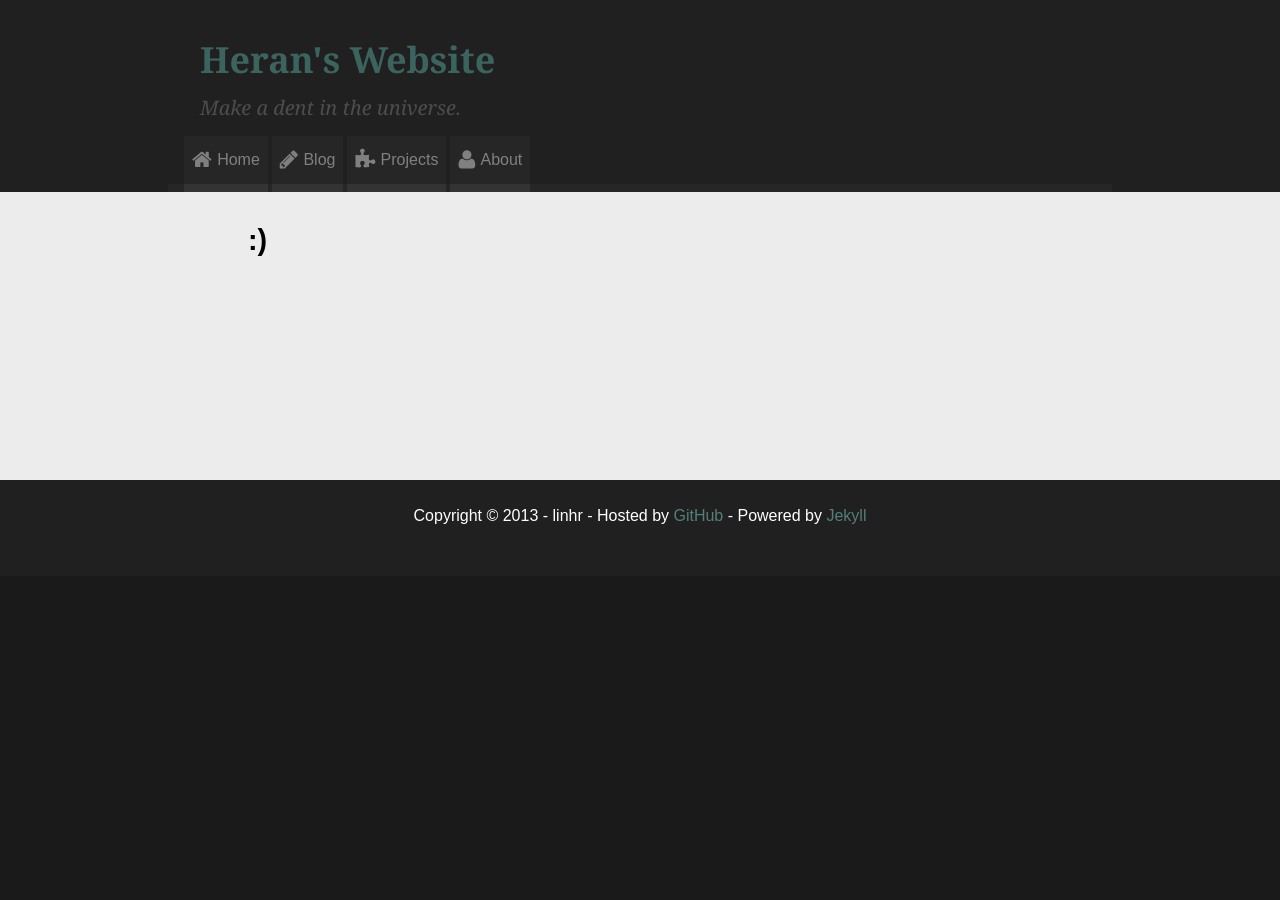
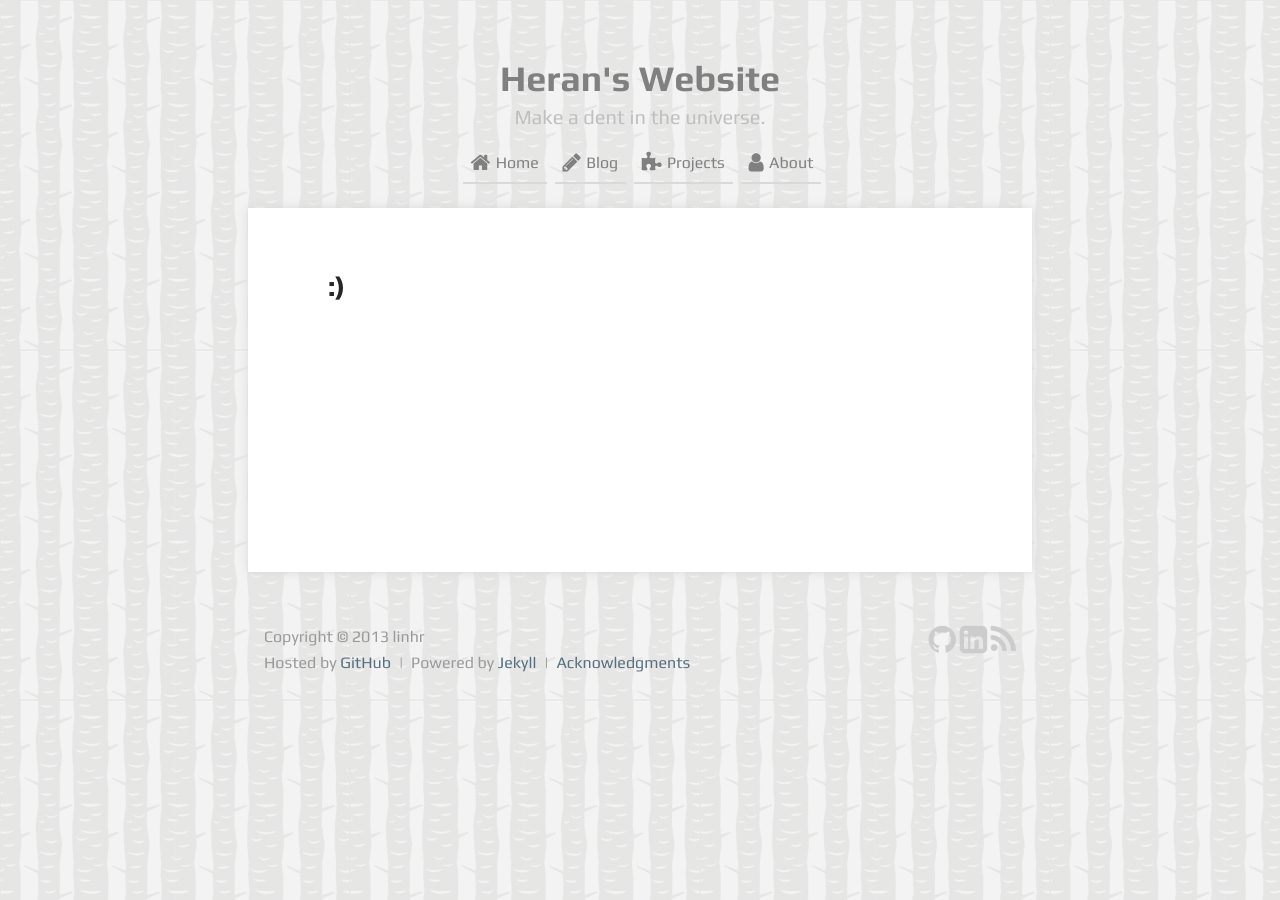
Before and after one commit to linhr/linhr.github.io, a Jekyll site: the page built from index.html, in a window 1280 px wide. Built offline with Jekyll 4.4.1, drawn with Linux system fonts in a browser that asks for light colours; nearby versions of some CDN libraries; Markdown is read by kramdown in place of the engine named in the settings.

Commit message:
change site theme

```diff
--- a/_layouts/default.html
+++ b/_layouts/default.html
@@ -7,10 +7,10 @@
     <meta charset="utf-8">
     <title>{{ page.title }}</title>
     <meta name="viewport" content="width=device-width,initial-scale=1">
-    <link rel="stylesheet" href="/stylesheets/screen.css">
+    <link rel="stylesheet" href="/stylesheets/screen.css" type="text/css">
+    <link rel="stylesheet" href="http://fonts.googleapis.com/css?family=Play:400,700" type="text/css">
   </head>
   <body>
-    <div class="header-wrap">
     <div class="container">
       <header class="banner">
         <div class="banner-inner">
@@ -28,25 +28,33 @@
           </ul>
         </div>
       </nav>
-      </div>
-    </div>
-    <div class="content-wrap">
-      <div class="container">
       <section class="main">
         <div class="main-inner">
           {{ content }}
         </div>
       </section>
-      </div>
-    </div>
-    <div class="footer-wrap">
-      <div class="container">
       <footer class="footer">
         <div class="footer-inner">
-            <p>Copyright &copy; {{ site.time | date: "%Y" }} - {{ site.author }} - Hosted by <a href="http://github.com/linhr/linhr.github.io" target="_blank">GitHub</a> - Powered by <a href="http://jekyllrb.com" target="_blank">Jekyll</a></p>
+          <div class="copyright">
+            <p>
+              Copyright &copy; {{ site.time | date: "%Y" }} {{ site.author }}
+              <br>
+              Hosted by <a href="http://github.com" target="_blank">GitHub</a>
+              &nbsp;|&nbsp;
+              Powered by <a href="http://jekyllrb.com" target="_blank">Jekyll</a>
+              &nbsp;|&nbsp;
+              <a href="{{ site.baseurl }}/about/acknowledgments/">Acknowledgments</a>
+            </p>
+          </div>
+          <div class="links">
+            <p>
+              <a href="http://github.com/linhr/"><i class="icon icon-github"></i></a>
+              <a href="#"><i class="icon icon-linkedin-square"></i></a>
+              <a href="#"><i class="icon icon-rss"></i></a>
+            </p>
+          </div>
         </div>
       </footer>
     </div>
-    </div>
   </body>
 </html>
--- a/sass/partials/_content.scss
+++ b/sass/partials/_content.scss
@@ -1,4 +1,9 @@
 .container .main-inner {
+	@include word-break(break-all);
+	@include single-box-shadow(
+		$color: lighten(black, 85%),
+		$blur: 10px);
+	background-color: white;
 	.title {
 		@include adjust-font-size-to(1.8em, 2);
 		font-weight: bold;
```
Also changed, not shown: about/acknowledgments/index.md (added, +26 -0 lines), sass/_base.scss (+4 -3 lines), sass/partials/_footer.scss (+33 -1 lines), sass/partials/_header.scss (+23 -26 lines), sass/partials/_typography.scss (+27 -12 lines), sass/screen.scss (+16 -38 lines), images/bg.png (added), stylesheets/screen.css. Lines whose indentation alone changed are shown as unchanged.
